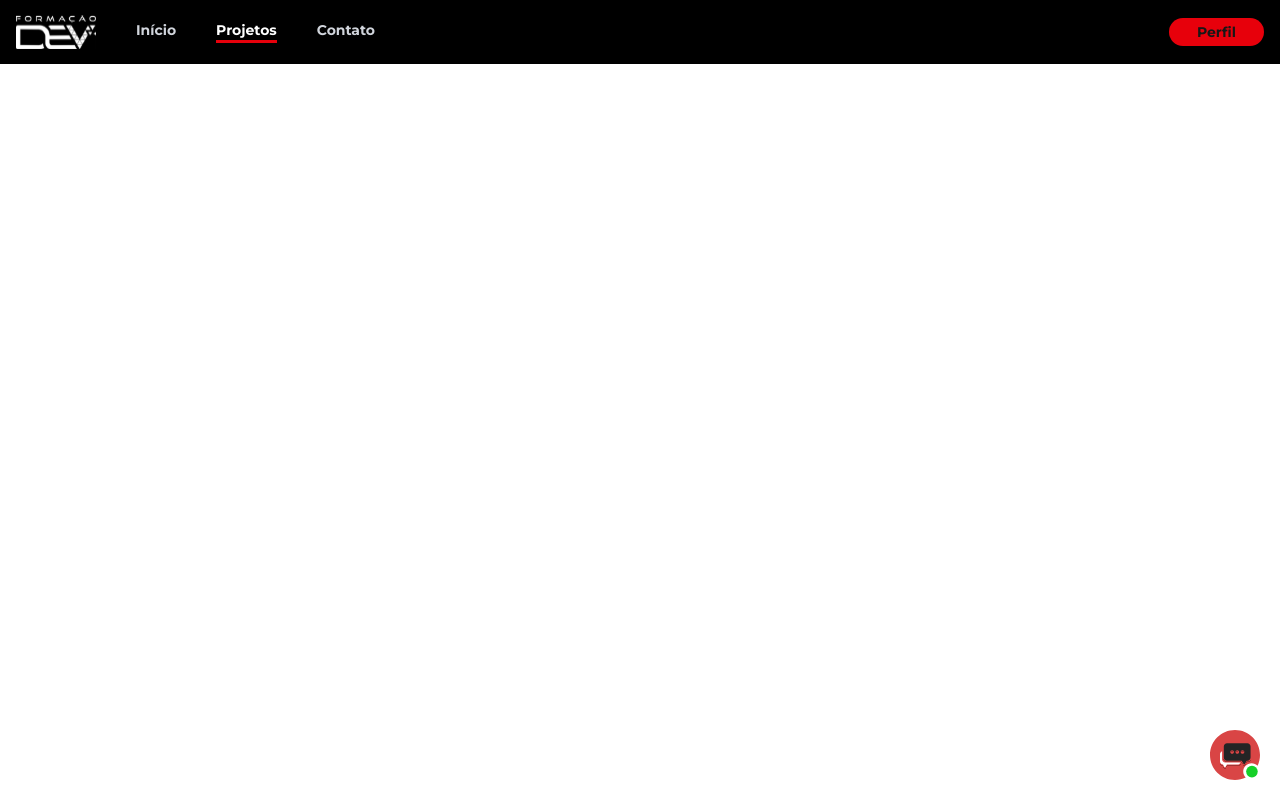
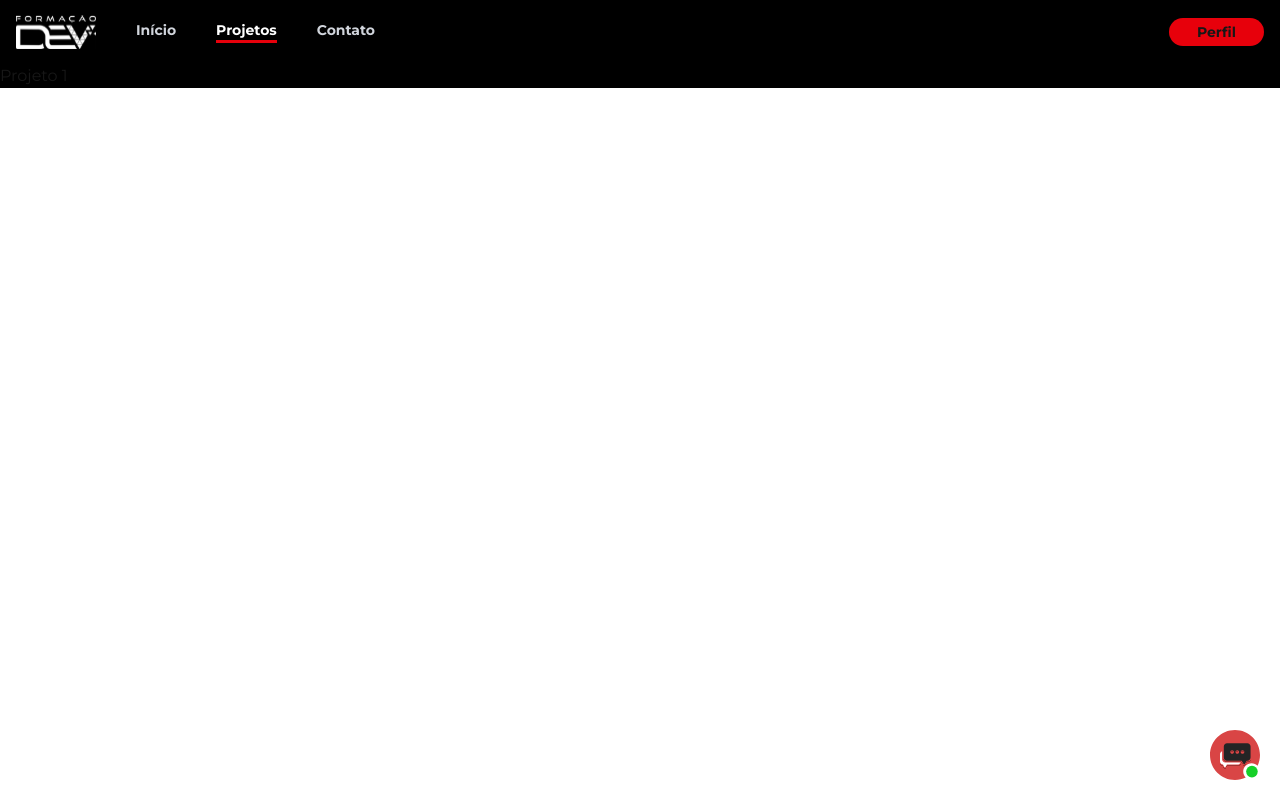
Before and after one commit to diogo-tcardoso/portfolio-fullstack, a Next.js app in the folder frontend/: page /projeto/1 in a window 1280 px wide. Built offline with nearby package versions, Linux system fonts and the light colour scheme.

Commit message:
Basic ID query in Project Page

```diff
--- a/frontend/src/app/(pages)/projeto/[id]/page.tsx
+++ b/frontend/src/app/(pages)/projeto/[id]/page.tsx
@@ -1,9 +1,13 @@
 import Header from "@/components/shared/header"
 
-export default function ProjectPage(){
+export default async function ProjectPage(props: {params: Promise<{id: string}>}){
+    const { id } = await props.params;
     return(
         <div className="bg-black">
             <Header />
+            <div>
+                Projeto {id}
+            </div>
         </div>
     )
 }
```
